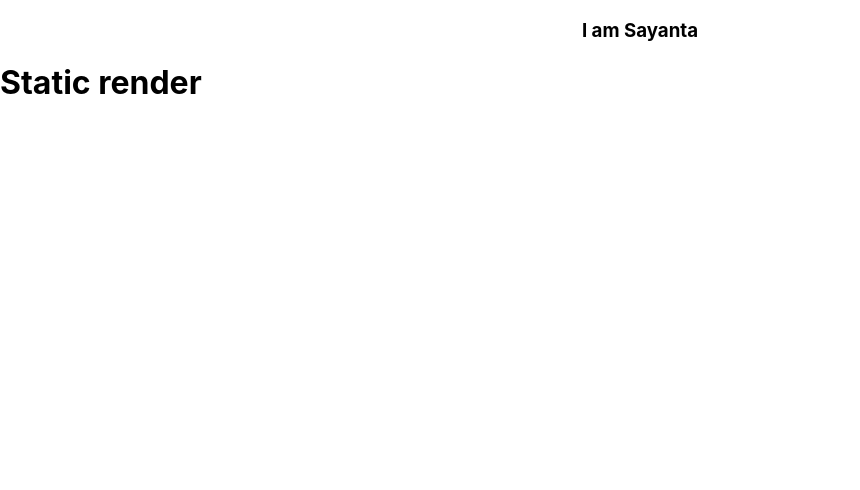
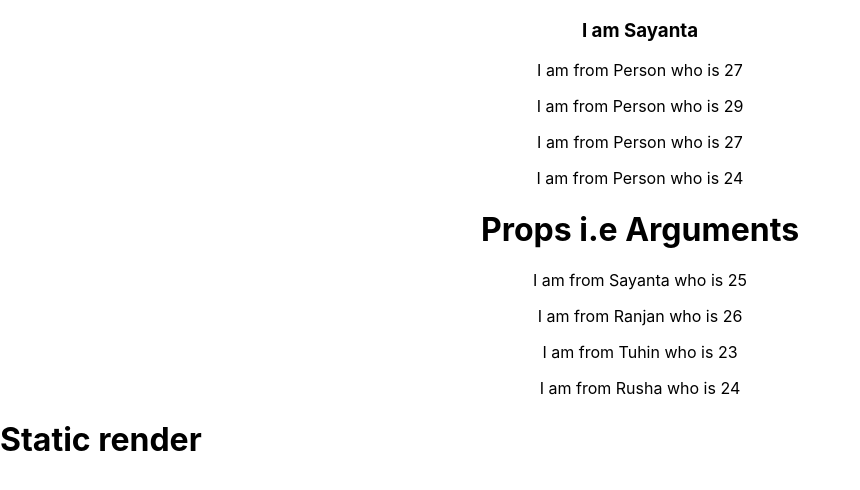
Before and after one commit to sayantabonny/React_Tutorial, a React (Create React App) app: page / in a window 1280 px wide. Shown: the top 490 px of the page, without its empty margins (0-860 px from the left). Built offline with nearby package versions, Linux system fonts and the light colour scheme.

Commit message:
Dynamic data- props

```diff
--- a/src/App.js
+++ b/src/App.js
@@ -1,12 +1,22 @@
 import React from 'react';
 import './App.css';
 import Person from './Person/Person'
+import {Person_Props} from './Person/Person'
 
 
 function App() {
   return (
     <div className="App">
       <h3>I am Sayanta</h3>
+      <Person/>
+      <Person/>
+      <Person/>
+      <Person/>
+      <h1>Props i.e Arguments</h1>
+      <Person_Props name="Sayanta" age="25"/>
+      <Person_Props name="Ranjan" age="26"/>
+      <Person_Props name="Tuhin"  age="23">Hobbies: Studying</Person_Props>
+      <Person_Props name="Rusha"  age="24"/>
     </div>
   );
   // or we could do return React.createElement('div',{className:'App'},React.createElement('h1',null,'I am Sayanta as above'));
--- a/src/Person/Person.js
+++ b/src/Person/Person.js
@@ -2,8 +2,12 @@ import React from 'react';
 
 
 const Person = () => {
-    return <p> I am from Person </p>
+    return <p> I am from Person who is {Math.floor(Math.random()*30)+1}</p>
 }
 
 
-export default Person;
+export const Person_Props = (any_name) => {
+    return <p> I am from {any_name.name} who is {any_name.age}</p>
+}
+
+export default  Person;
```
